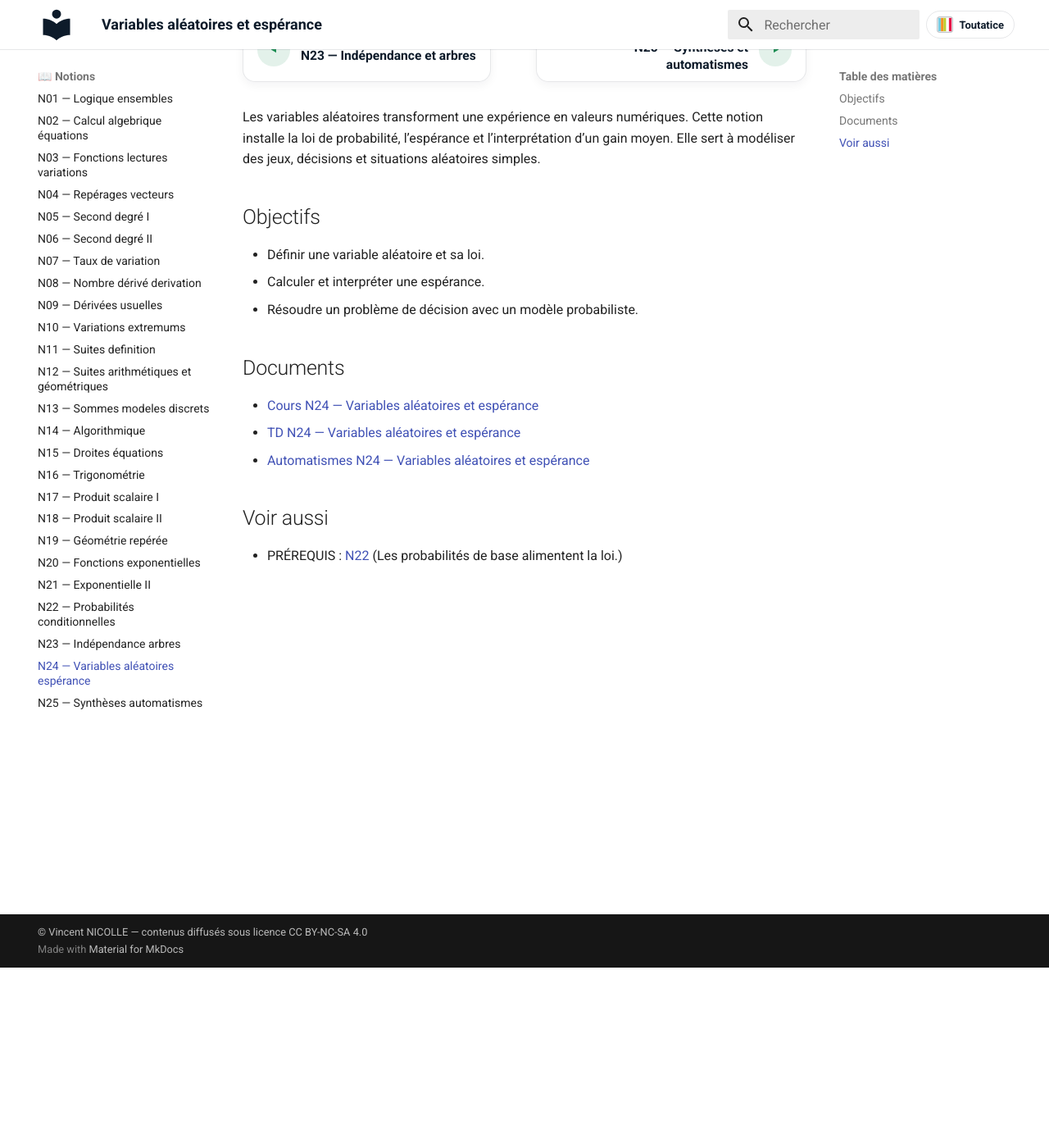
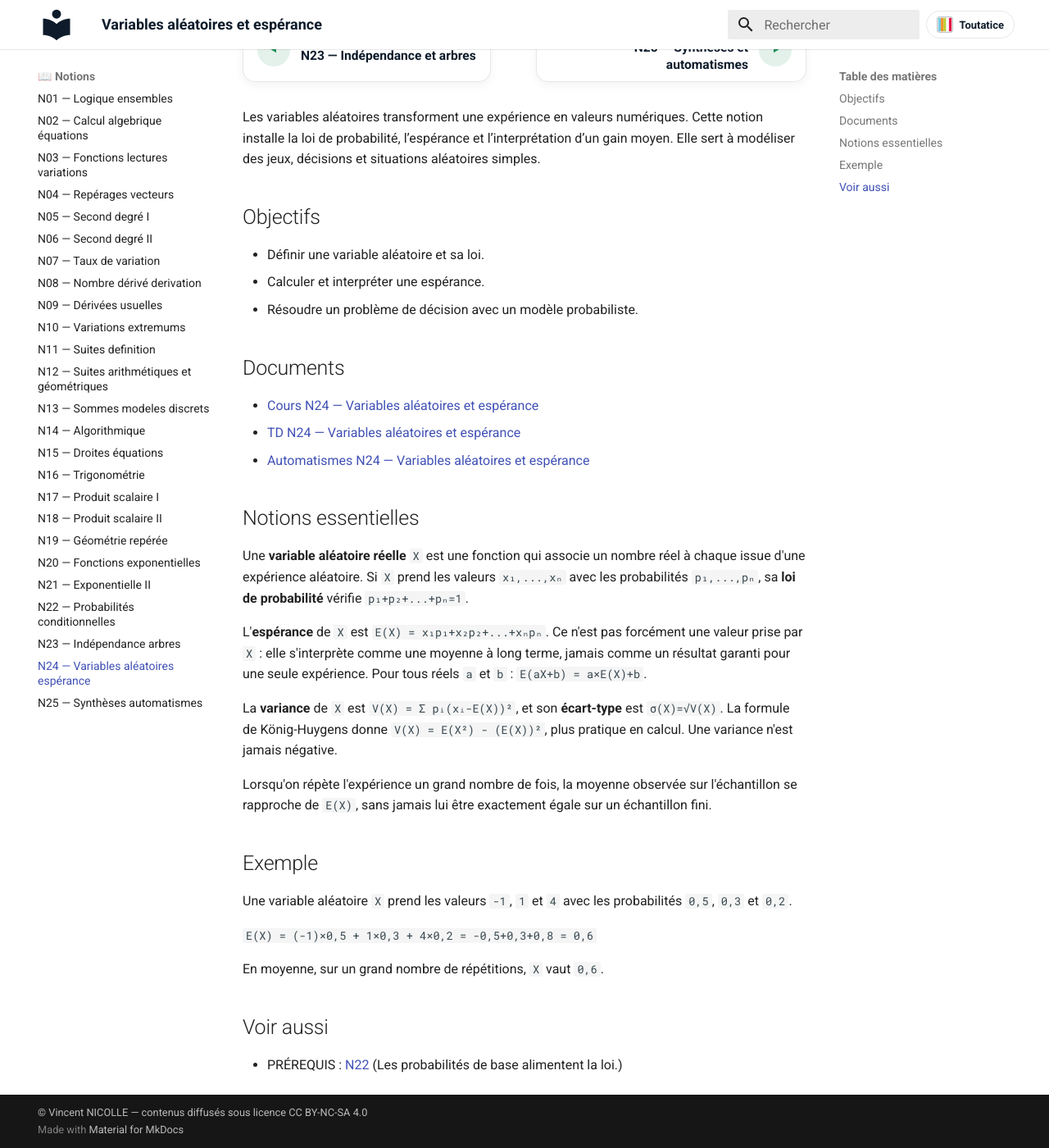
Before and after one commit to vnicolle56610/maths-premiere-specialite, an MkDocs documentation site: the page built from docs/notions/N24-variables-aleatoires-esperance.md, in a window 1280 px wide and 1400 px high, scrolled down 220 px. Shown: the whole window at 82% size. Built offline with MkDocs 1.6.1 and Material for MkDocs 9.7.7, drawn with Linux system fonts in a browser that asks for light colours.

Commit message:
content: enrichit les notions N23 et N24 de Première spécialité
Co-Authored-By: Claude Sonnet 5 <noreply@anthropic.com>

```diff
--- a/docs/notions/N24-variables-aleatoires-esperance.md
+++ b/docs/notions/N24-variables-aleatoires-esperance.md
@@ -28,6 +28,24 @@ Les variables aléatoires transforment une expérience en valeurs numériques. C
 - [Automatismes N24 — Variables aléatoires et espérance](../automatismes/AUTOMATISMES_N24_VARIABLES_ALEATOIRES_ESPERANCE.pdf)
 <!-- AUTO-DOCS:END -->
 
+## Notions essentielles
+
+Une **variable aléatoire réelle** `X` est une fonction qui associe un nombre réel à chaque issue d'une expérience aléatoire. Si `X` prend les valeurs `x₁,...,xₙ` avec les probabilités `p₁,...,pₙ`, sa **loi de probabilité** vérifie `p₁+p₂+...+pₙ=1`.
+
+L'**espérance** de `X` est `E(X) = x₁p₁+x₂p₂+...+xₙpₙ`. Ce n'est pas forcément une valeur prise par `X` : elle s'interprète comme une moyenne à long terme, jamais comme un résultat garanti pour une seule expérience. Pour tous réels `a` et `b` : `E(aX+b) = a×E(X)+b`.
+
+La **variance** de `X` est `V(X) = Σ pᵢ(xᵢ-E(X))²`, et son **écart-type** est `σ(X)=√V(X)`. La formule de König-Huygens donne `V(X) = E(X²) - (E(X))²`, plus pratique en calcul. Une variance n'est jamais négative.
+
+Lorsqu'on répète l'expérience un grand nombre de fois, la moyenne observée sur l'échantillon se rapproche de `E(X)`, sans jamais lui être exactement égale sur un échantillon fini.
+
+## Exemple
+
+Une variable aléatoire `X` prend les valeurs `-1`, `1` et `4` avec les probabilités `0,5`, `0,3` et `0,2`.
+
+`E(X) = (-1)×0,5 + 1×0,3 + 4×0,2 = -0,5+0,3+0,8 = 0,6`
+
+En moyenne, sur un grand nombre de répétitions, `X` vaut `0,6`.
+
 ## Voir aussi
 
 - PRÉREQUIS : [N22](N22-probabilites-conditionnelles.md) (Les probabilités de base alimentent la loi.)
```
Also changed, not shown: docs/notions/N23-independance-arbres.md (+16 -0 lines).
